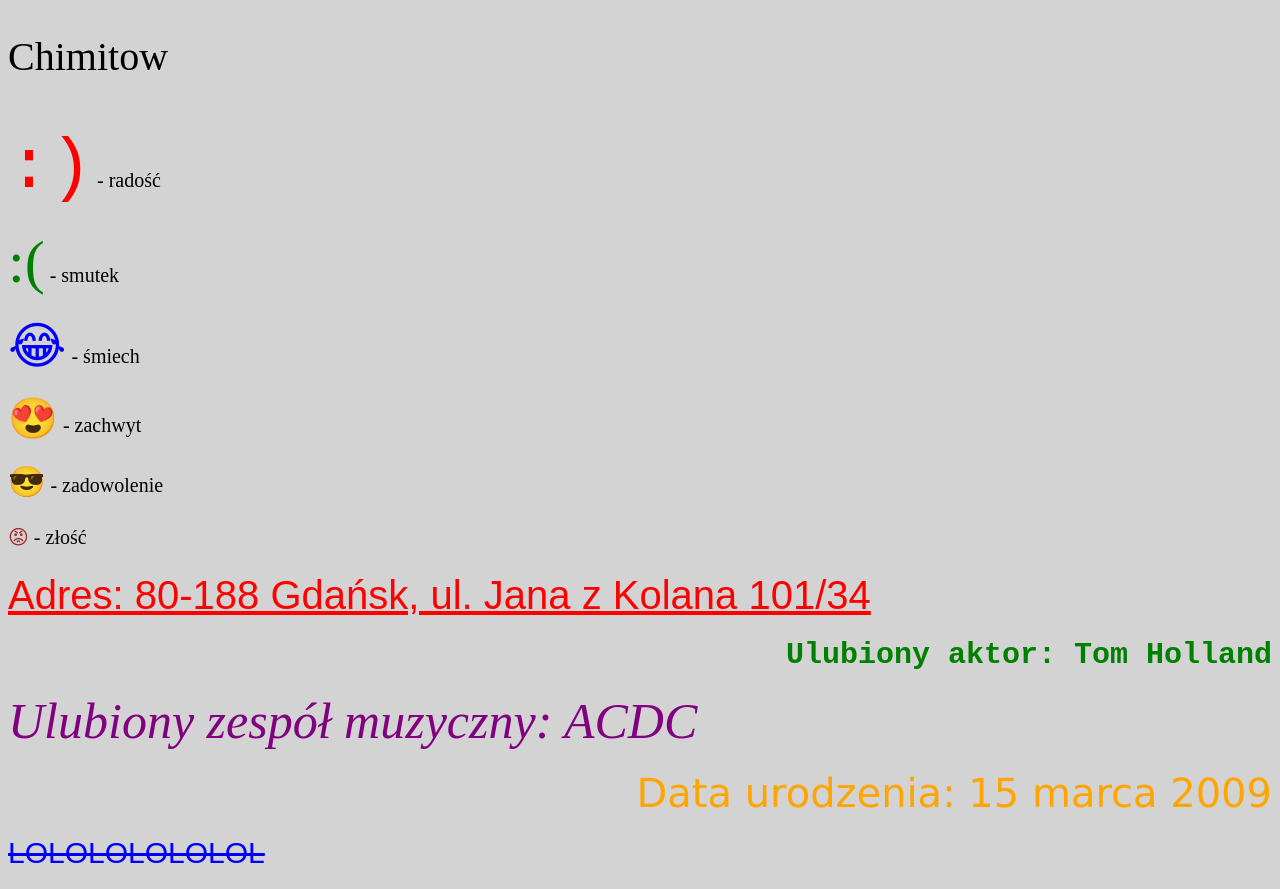
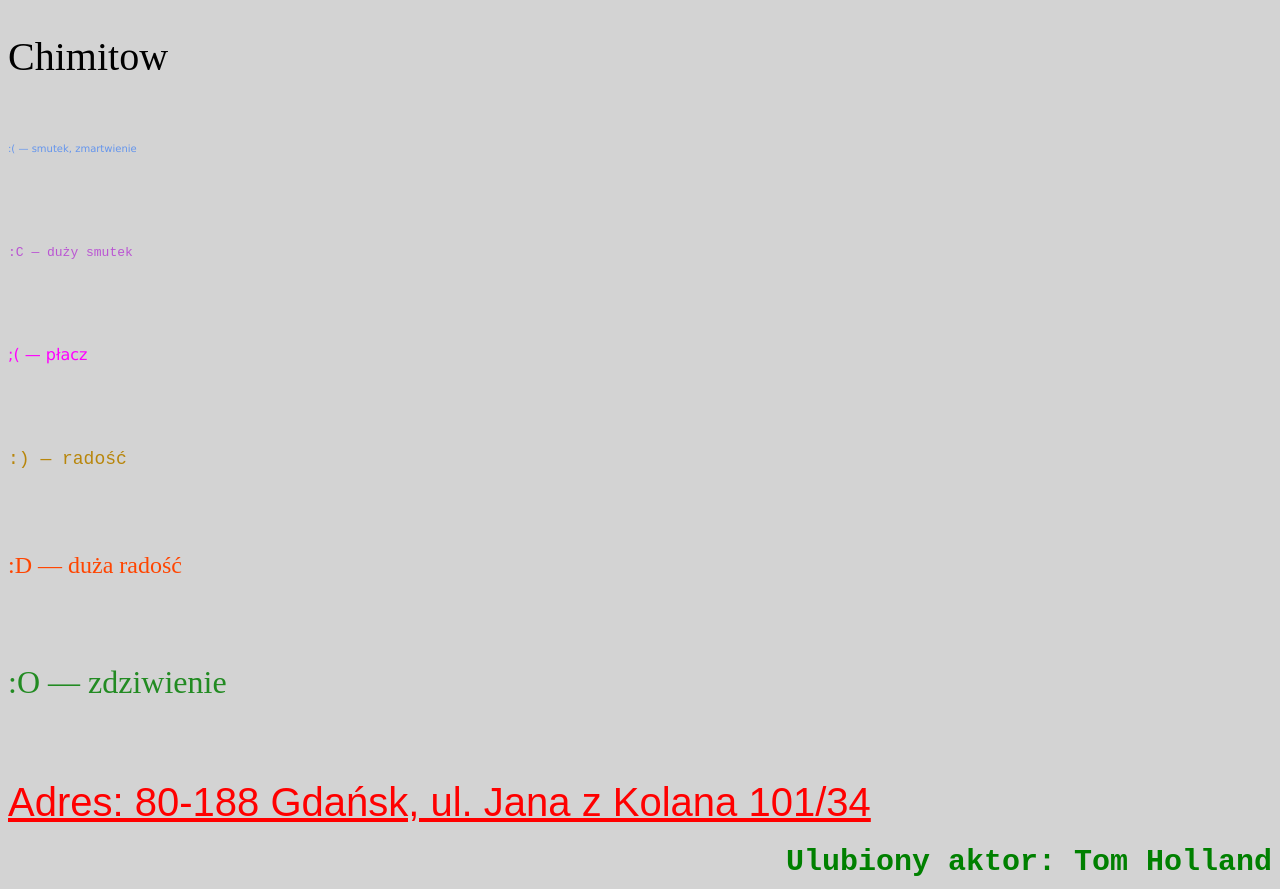
Before and after one commit to PinaPleex/Zas.wiai, a plain HTML site: page allzad/index.html in a window 1280 px wide. Shown: the part 920-1809 px from the top of the page. Drawn offline with Linux system fonts and the light colour scheme.

Commit message:
Update index.html

```diff
--- a/allzad/index.html
+++ b/allzad/index.html
@@ -88,12 +88,12 @@
 <p style="font-size: 1.5em">Chimitow</p>
 <p style="font-size: 2em">Chimitow</p>
 
-<p><span style="color: red; font: 3.5em 'Courier New', monospace">:)</span> - radość</p>
-<p><span style="color: green; font: 3em 'Times New Roman', serif">:(</span> - smutek</p>
-<p><span style="color: blue; font: 2.5em Verdana, sans-serif">😂</span> - śmiech</p>
-<p><span style="color: purple; font: 2em 'Courier New', monospace">😍</span> - zachwyt</p>
-<p><span style="color: orange; font: 1.5em 'Times New Roman', serif">😎</span> - zadowolenie</p>
-<p><span style="color: brown; font: 1em Verdana, sans-serif">😡</span> - złość</p>
+<p align="left"><font color="#6495ED" size="1" face="Verdana">:( — smutek, zmartwienie</font></p><br>
+<p align="left"><font color="#BA55D3" size="2" face="Courier New">:C — duży smutek</font></p><br>
+<p align="left"><font color="#FF00FF" size="3" face="Verdana">;( — płacz</font></p><br>
+<p align="left"><font color="#B8860B" size="4" face="Courier New">:) — radość</font></p><br>
+<p align="left"><font color="#FF4500" size="5" face="Times New Roman">:D — duża radość</font></p><br>
+<p align="left"><font color="#228B22" size="6" face="Times New Roman">:O — zdziwienie</font></p><br>
 
 <p style="text-align: left"><span style="color: red; font: 2em Arial, sans-serif"><u>Adres: 80-188 Gdańsk, ul. Jana z Kolana 101/34</u></span></p>
 <p style="text-align: right"><span style="color: green; font: 1.5em 'Courier New', monospace"><b>Ulubiony aktor: Tom Holland</b></span></p>
```
